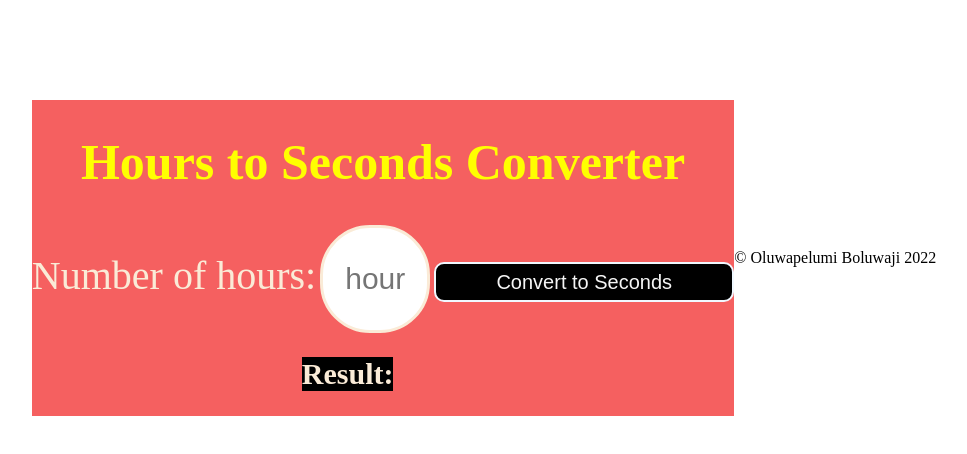
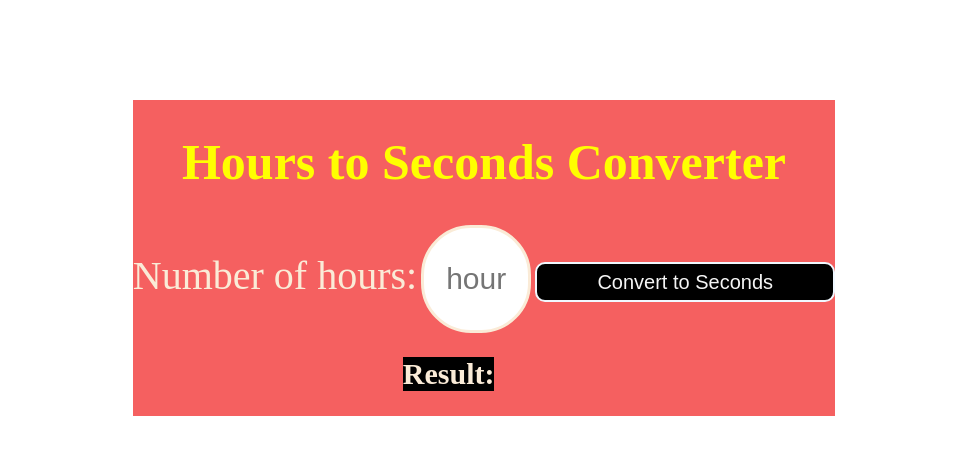
Before and after one commit to Pelumi12/Converter-Hours-to-seconds-, a plain HTML site: page index.html in a window 1280 px wide. Shown: the whole page, without its empty margins (156-1123 px from the left). Drawn offline with Linux system fonts and the light colour scheme.

Commit message:
I removed footer

```diff
--- a/index.html
+++ b/index.html
@@ -18,6 +18,4 @@
   </div>
   <script src="index.js"></script>
 </body>
-
-<footer>© Oluwapelumi Boluwaji 2022</footer>
 </html>
```
